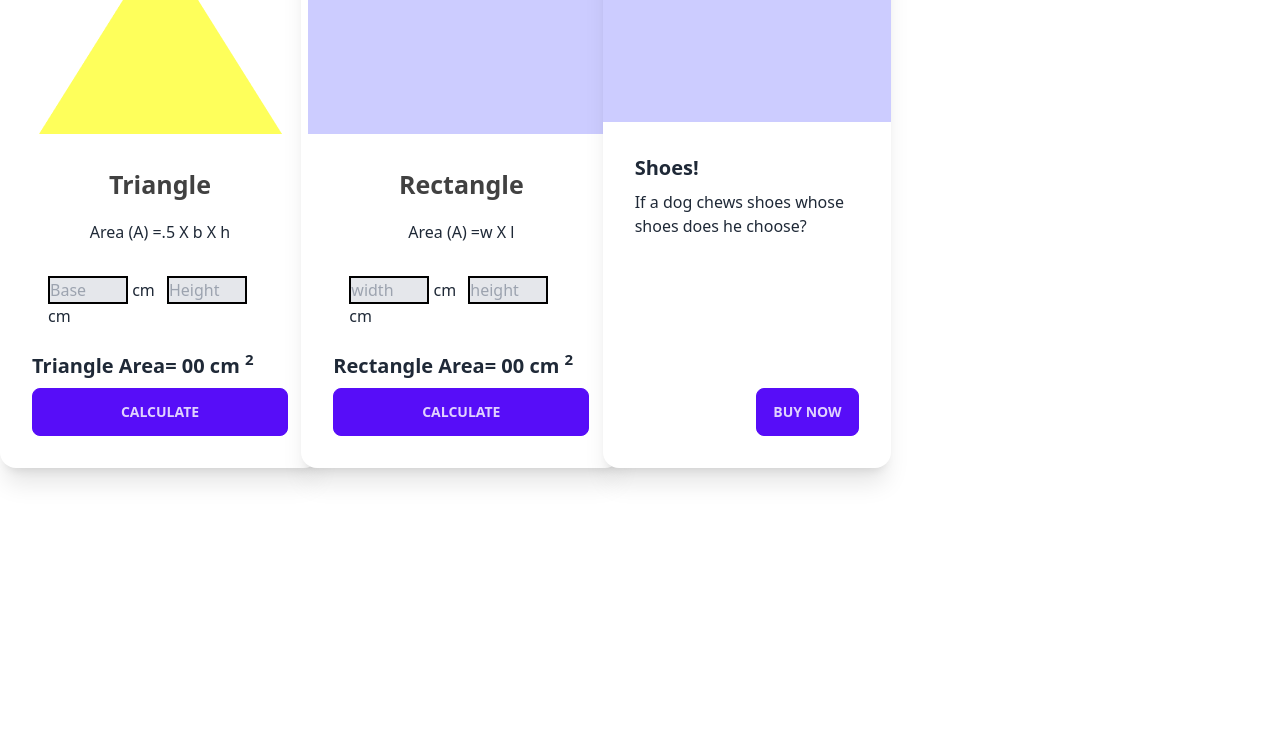
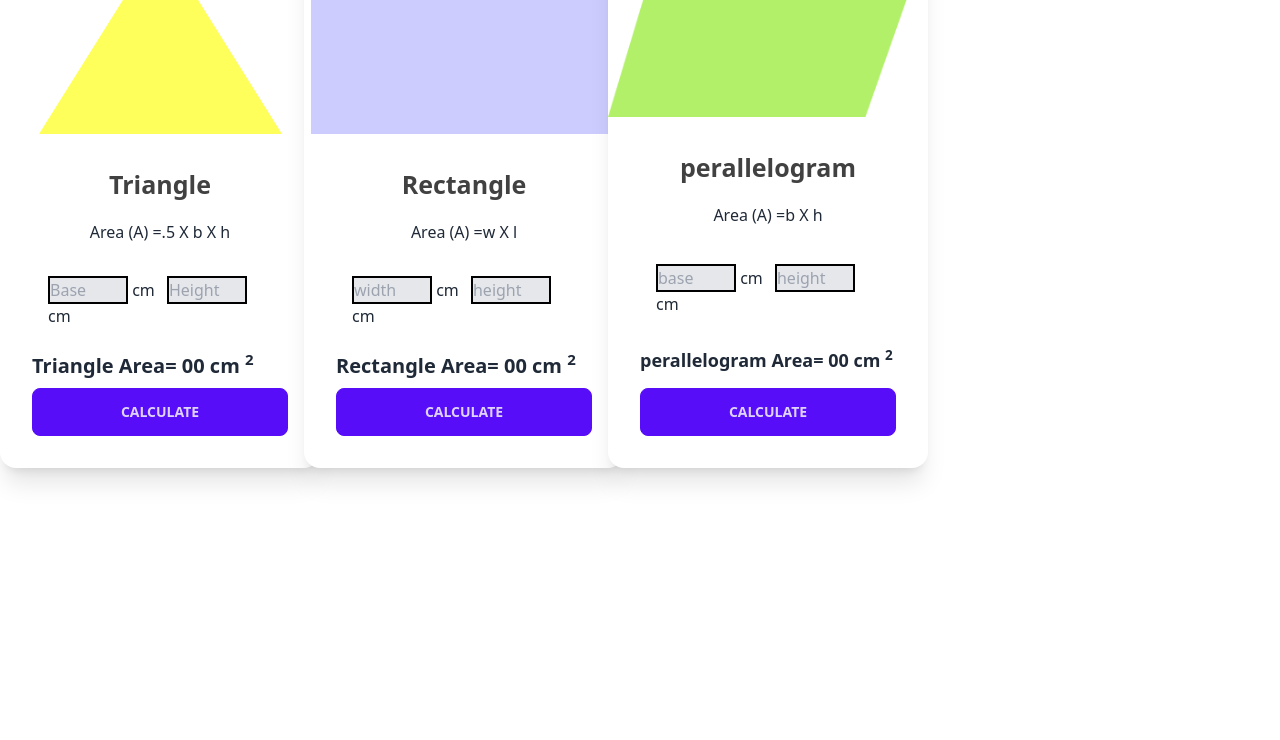
Before and after one commit to Tushar12152/geometry-project, a plain HTML site: page index.html in a window 1280 px wide. Shown: the part 60-800 px from the top of the page. Drawn offline with nearby package versions, Linux system fonts and the light colour scheme.

Commit message:
perallelogram commit

```diff
--- a/index.html
+++ b/index.html
@@ -16,7 +16,7 @@
          <!-- container -->
           <div class="flex flex-col lg:flex-row">
             <!-- area container -->
-              <div class="flex-1 grid grid-cols-1 md:grid-cols-2 lg:grid-cols-3 gap-6">
+              <div class="flex-1 grid grid-cols-1 md:grid-cols-2 lg:grid-cols-3 gap-8">
                 <!-- triangle card -->
                 <div class="card w-80 bg-base-100 shadow-xl">
                     <figure><img src="./images/triangle.png" alt="Shoes" /></figure>
@@ -55,17 +55,25 @@
                       </div>
                   </div>
                 </div>
-                <!-- third card -->
-                <div class="card w-72 bg-base-100 shadow-xl">
-                    <figure><img src="./images/rectangle.png" alt="Shoes" /></figure>
-                    <div class="card-body">
-                      <h2 class="card-title">Shoes!</h2>
-                      <p>If a dog chews shoes whose shoes does he choose?</p>
-                      <div class="card-actions justify-end">
-                        <button class="btn btn-primary">Buy Now</button>
+                <!-- perallelogram card -->
+                <div class="card w-80 bg-base-100 shadow-xl">
+                  <figure><img src="./images/parallelogram.png" alt="Shoes" /></figure>
+                  <div class="card-body">
+                    <h2 class="text-[#414141] text-[25px] font-bold text-center">perallelogram</h2>
+                    <p class="text-center p-2">Area (A) =b X h</p>
+                    <p class="p-4">
+                       <input class="border-2  border-black w-20 bg-gray-200 " placeholder="base" type="text" id="perallelogram-base"> <span>cm</span>
+                       <input class="border-2 border-black w-20 ml-2 bg-gray-200 " placeholder="height" type="text" id="perallelogram-height"> <span>cm</span>
+                    </p>
+
+                    <p class="text-lg font-semibold">perallelogram Area= <span id="view-perallelogram">00</span> cm <sup>2</sup> </p>
+
+                      <div>
+                        <button onclick="calculateperallelogramArea()" class="btn btn-primary w-full ">Calculate</button>
+
                       </div>
-                    </div>
                   </div>
+                </div>
               </div>
               <!-- shape container -->
               <div class="w-[400px]">
--- a/js/calcullate.js
+++ b/js/calcullate.js
@@ -25,7 +25,7 @@ function calculateRectangleArea(){
     const height=parseFloat(heightField.value);
     heightField.value='';
 
-    if(isNaN(width||isNaN(height))){
+    if(isNaN(width)||isNaN(height)){
         alert('please enter a number');
         return;
     }
@@ -33,3 +33,31 @@ function calculateRectangleArea(){
     const rectangleArea=width*height;
     document.getElementById('view-rectangle').innerText=rectangleArea;
 }
+
+// reusable Function
+
+function calculateperallelogramArea(){
+      const base= getInputValue('perallelogram-base');
+
+      const height=getInputValue('perallelogram-height');
+      if(isNaN(base)||isNaN(height)){
+        alert('please enter a number');
+        return
+      }
+
+      const perallelogramArea=base*height;
+    //   document.getElementById('view-perallelogram').innerText=perallelogramArea;
+    setViewValue('view-perallelogram', perallelogramArea);
+}
+
+// reusable Function get input value
+function getInputValue(inputId){
+    const inputField=document.getElementById(inputId);
+    const input=parseFloat(inputField.value);
+    inputField.value='';
+     return input;
+}
+function setViewValue(viewId,Area){
+    const view=document.getElementById(viewId);
+    view.innerText=Area;
+}
```
